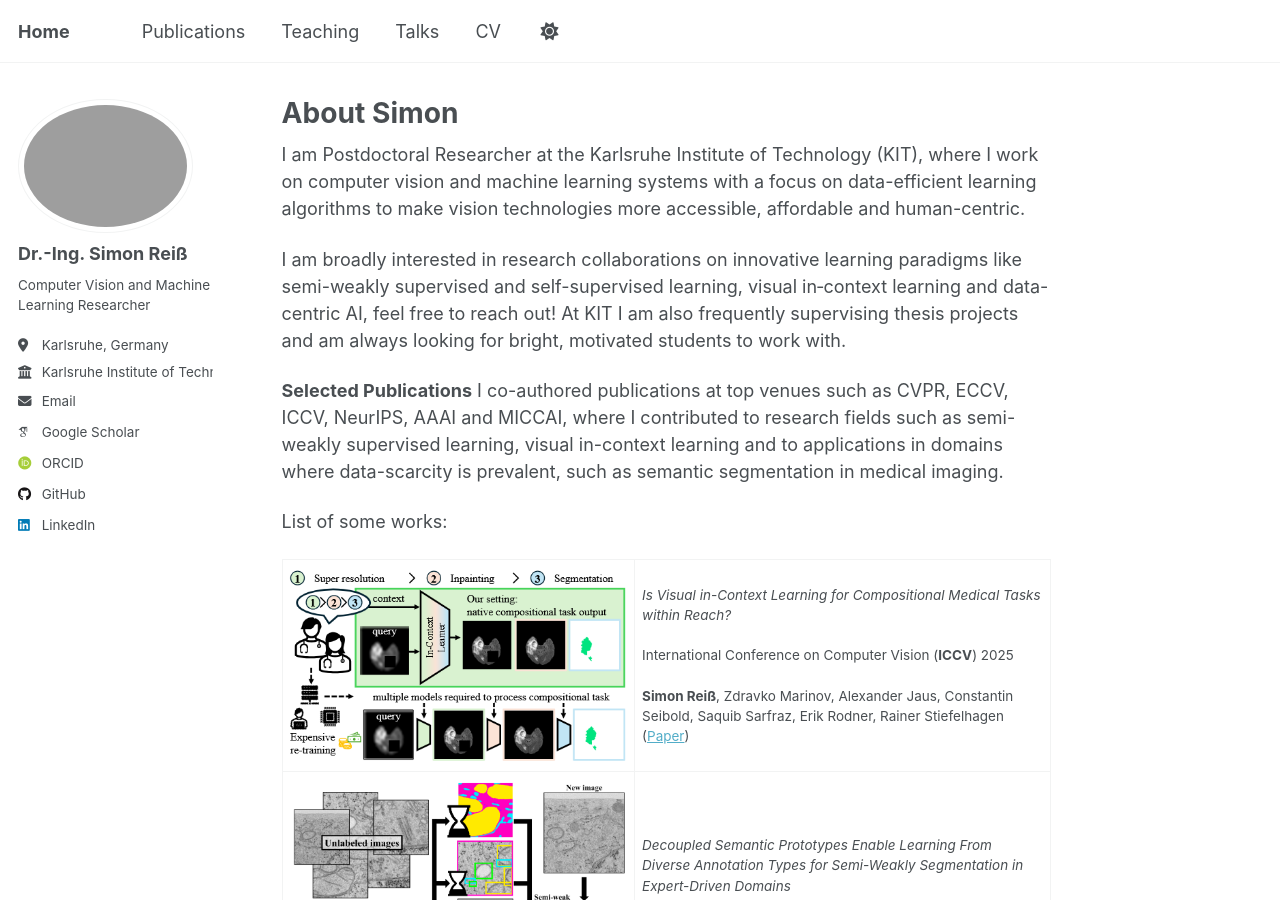
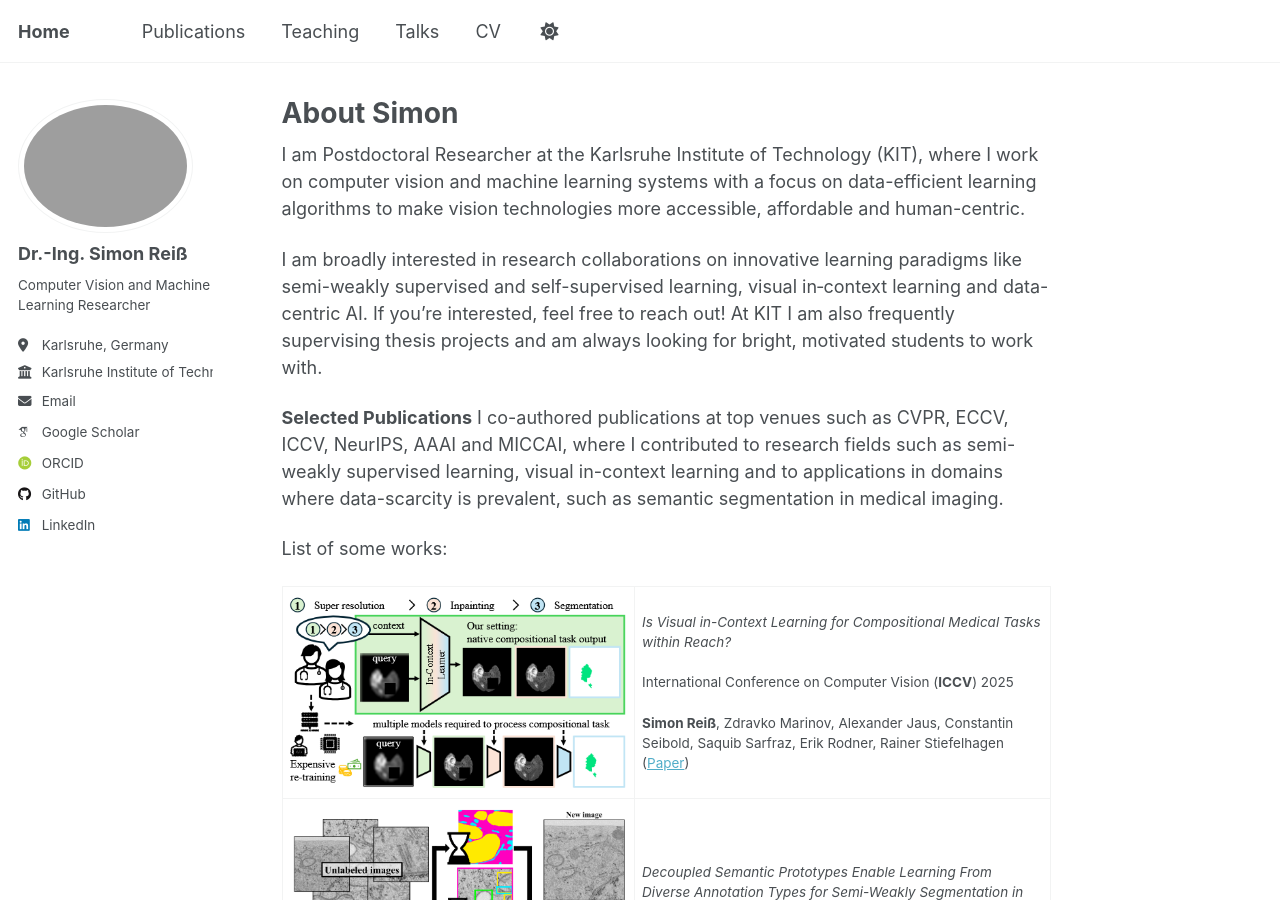
Before and after one commit to Simael/simael.github.io, a Jekyll site: the page built from _pages/about.md, in a window 1280 px wide and 900 px high. Built offline with Jekyll 4.4.1, drawn with Linux system fonts in a browser that asks for light colours; some web fonts are replaced; a script that is not in the unit is left out.

Commit message:
Minor change to formulation in about page

```diff
--- a/_pages/about.md
+++ b/_pages/about.md
@@ -9,7 +9,7 @@ redirect_from:
 
 I am Postdoctoral Researcher at the Karlsruhe Institute of Technology (KIT), where I work on computer vision and machine learning systems with a focus on data-efficient learning algorithms to make vision technologies more accessible, affordable and human-centric.
 
-I am broadly interested in research collaborations on innovative learning paradigms like semi-weakly supervised and self-supervised learning, visual in‑context learning and data-centric AI, feel free to reach out!
+I am broadly interested in research collaborations on innovative learning paradigms like semi-weakly supervised and self-supervised learning, visual in‑context learning and data-centric AI. If you're interested, feel free to reach out!
 At KIT I am also frequently supervising thesis projects and am always looking for bright, motivated students to work with.
 
 
```
